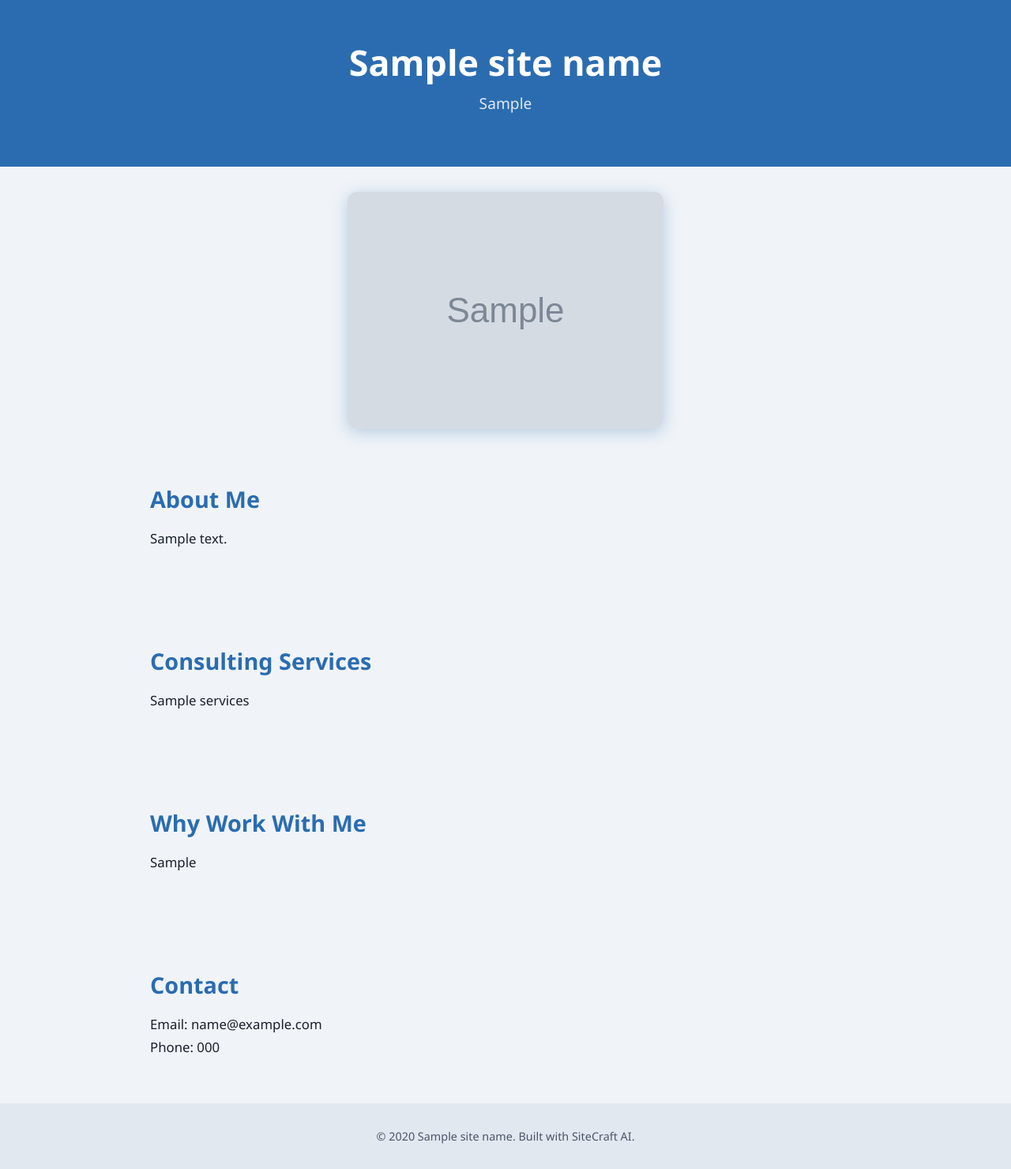
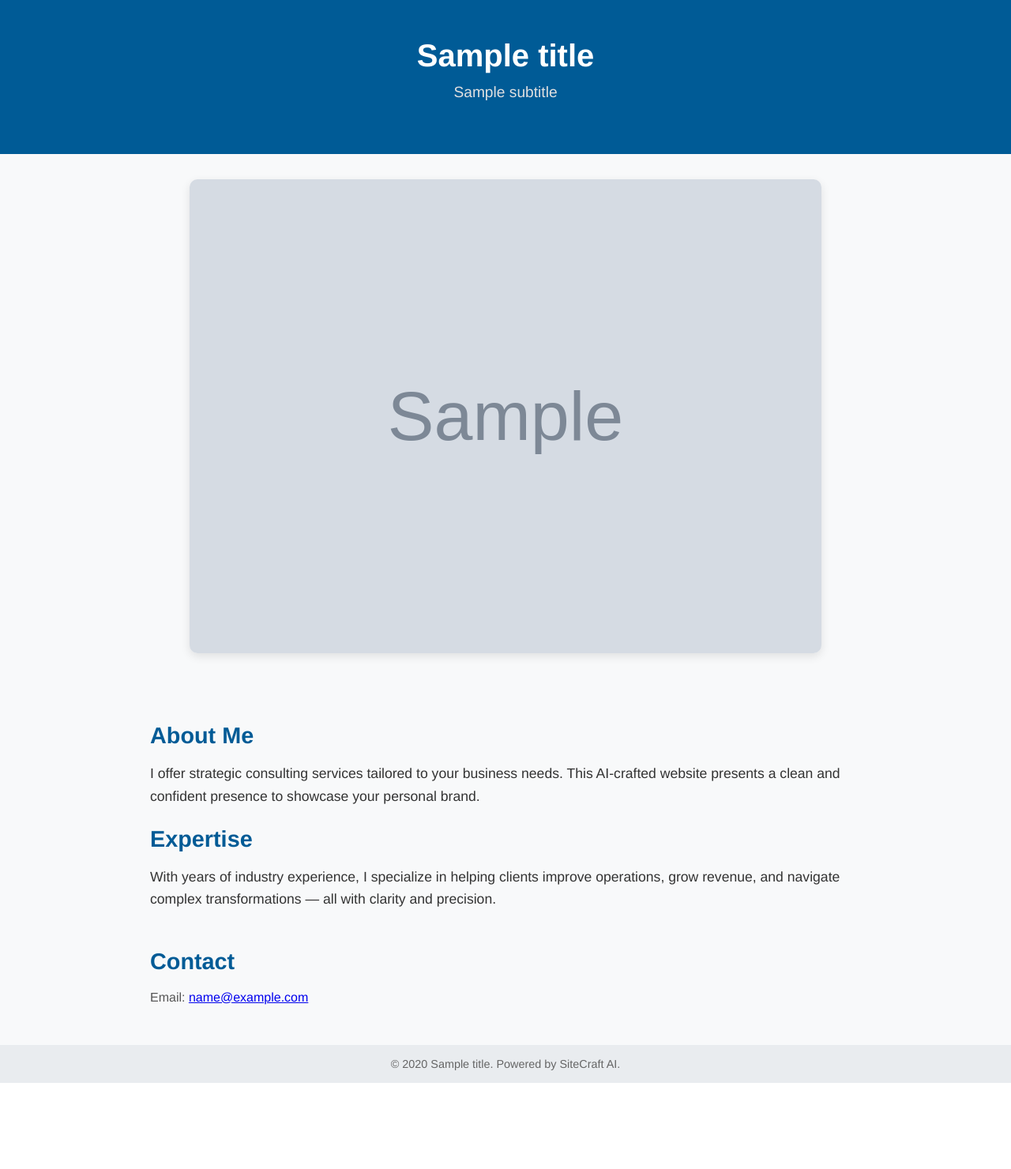
Before and after one commit to chehanvey-ctrl/sitecraft-backend, a Python web app: template templates/clean_consultant_portfolio.html in a window 1280 px wide. Shown: the whole page at 79% size. After the commit the page ends 1371 px from the top, so only its background shows below. Run offline with Jinja, Linux system fonts and the light colour scheme; the template is opened without the code that fills it: most values are stand-ins (such as "Sample title", 1, 10 or a date in 2020); grey boxes marked "Sample" are stand-in pictures.

Commit message:
Update clean_consultant_portfolio.html

```diff
--- a/templates/clean_consultant_portfolio.html
+++ b/templates/clean_consultant_portfolio.html
@@ -3,103 +3,107 @@
 <head>
   <meta charset="UTF-8" />
   <meta name="viewport" content="width=device-width, initial-scale=1.0"/>
-  <title>{{ site_name }}</title>
+  <title>{{ title }} – Consultant Portfolio</title>
   <style>
     body {
       margin: 0;
-      font-family: 'Segoe UI', Tahoma, Geneva, Verdana, sans-serif;
-      background-color: #f0f4f8;
-      color: #1a202c;
+      font-family: 'Helvetica Neue', Helvetica, Arial, sans-serif;
+      background-color: #f8f9fa;
+      color: #333;
     }
 
     header {
-      background-color: #2b6cb0;
-      padding: 3rem 2rem;
+      background-color: #005b96;
+      color: white;
+      padding: 3rem 1rem;
       text-align: center;
-      color: #ffffff;
     }
 
     header h1 {
-      font-size: 2.8rem;
+      font-size: 2.5rem;
       margin: 0;
     }
 
     header p {
-      margin-top: 0.5rem;
       font-size: 1.2rem;
-      color: #e3e8f0;
+      margin-top: 0.8rem;
+      color: #e0e0e0;
     }
 
-    .ai-image {
-      text-align: center;
-      margin-top: 2rem;
+    .hero-img {
+      display: flex;
+      justify-content: center;
+      margin: 2rem 0;
     }
 
-    .ai-image img {
-      max-width: 90%;
-      border-radius: 12px;
-      box-shadow: 0 4px 20px rgba(43, 108, 176, 0.3);
+    .hero-img img {
+      max-width: 800px;
+      width: 90%;
+      border-radius: 10px;
+      box-shadow: 0 4px 12px rgba(0,0,0,0.1);
     }
 
     section {
-      padding: 2.5rem 2rem;
       max-width: 900px;
       margin: auto;
+      padding: 2rem 1.5rem;
     }
 
     section h2 {
+      color: #005b96;
       font-size: 1.8rem;
-      color: #2b6cb0;
       margin-bottom: 1rem;
     }
 
     section p {
-      font-size: 1.05rem;
-      line-height: 1.7;
+      line-height: 1.6;
+      font-size: 1.1rem;
+    }
+
+    .contact {
+      margin-top: 3rem;
+    }
+
+    .contact p {
+      font-size: 1rem;
+      color: #555;
     }
 
     footer {
+      background-color: #e9ecef;
+      padding: 1rem;
       text-align: center;
-      padding: 2rem;
-      background-color: #e2e8f0;
       font-size: 0.9rem;
-      color: #4a5568;
+      color: #666;
     }
   </style>
 </head>
 <body>
 
   <header>
-    <h1>{{ site_name }}</h1>
-    <p>{{ site_tagline }}</p>
+    <h1>{{ title }}</h1>
+    <p>{{ subtitle }}</p>
   </header>
 
-  <div class="ai-image">
-    <img src="{{ ai_image_url }}" alt="AI-generated visual for consultant">
+  <div class="hero-img">
+    <img src="{{ image_url }}" alt="AI-generated visual for {{ title }}">
   </div>
 
   <section>
     <h2>About Me</h2>
-    <p>{{ about_us }}</p>
-  </section>
+    <p>I offer strategic consulting services tailored to your business needs. This AI-crafted website presents a clean and confident presence to showcase your personal brand.</p>
 
-  <section>
-    <h2>Consulting Services</h2>
-    <p>{{ services }}</p>
-  </section>
+    <h2>Expertise</h2>
+    <p>With years of industry experience, I specialize in helping clients improve operations, grow revenue, and navigate complex transformations — all with clarity and precision.</p>
 
-  <section>
-    <h2>Why Work With Me</h2>
-    <p>{{ value_proposition }}</p>
-  </section>
-
-  <section>
-    <h2>Contact</h2>
-    <p>Email: {{ contact_email }}<br/>Phone: {{ contact_phone }}</p>
+    <div class="contact">
+      <h2>Contact</h2>
+      <p>Email: <a href="mailto:{{ contact_email }}">{{ contact_email }}</a></p>
+    </div>
   </section>
 
   <footer>
-    © {{ year }} {{ site_name }}. Built with SiteCraft AI.
+    &copy; {{ year }} {{ title }}. Powered by SiteCraft AI.
   </footer>
 
 </body>
```
